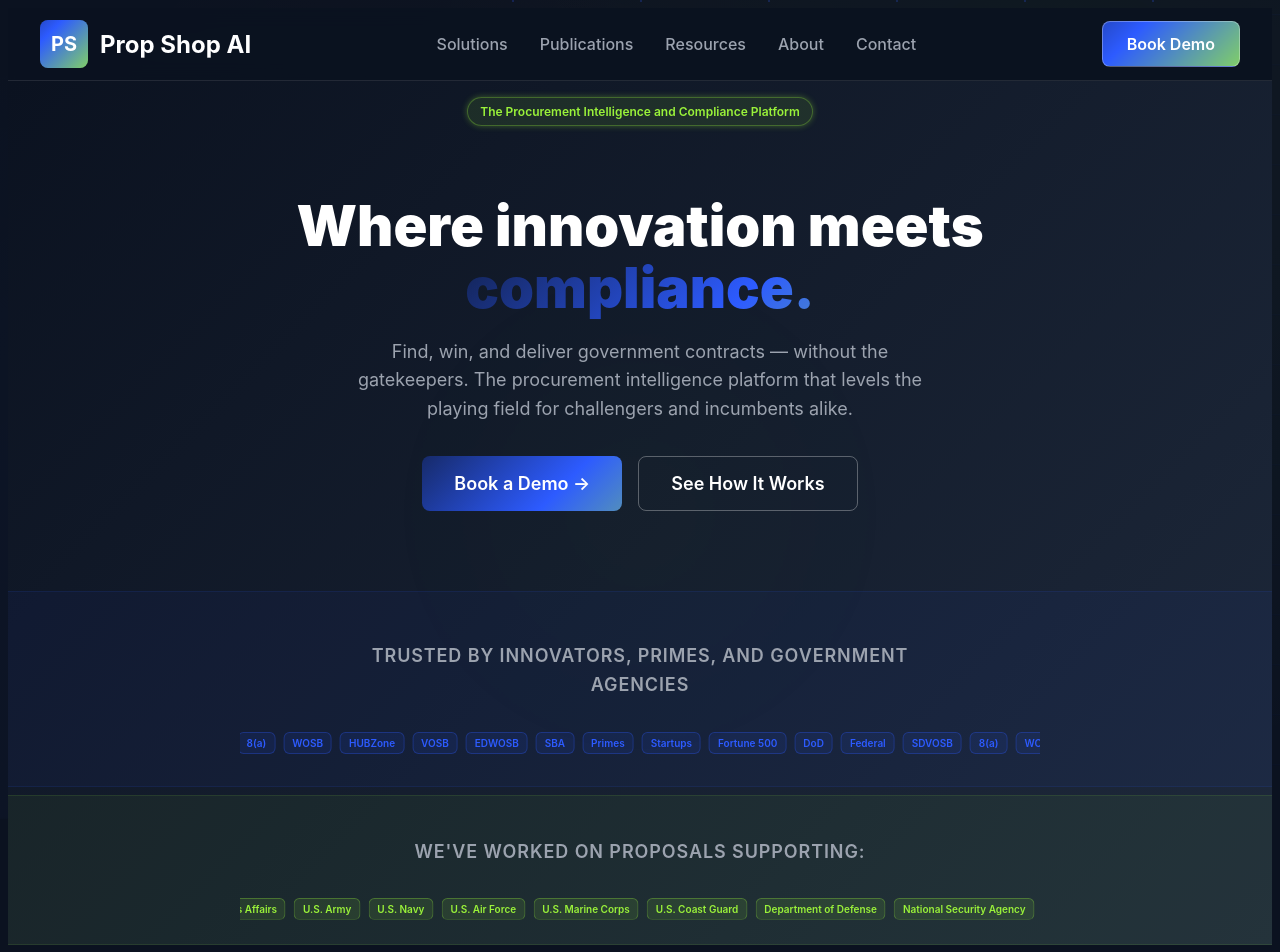
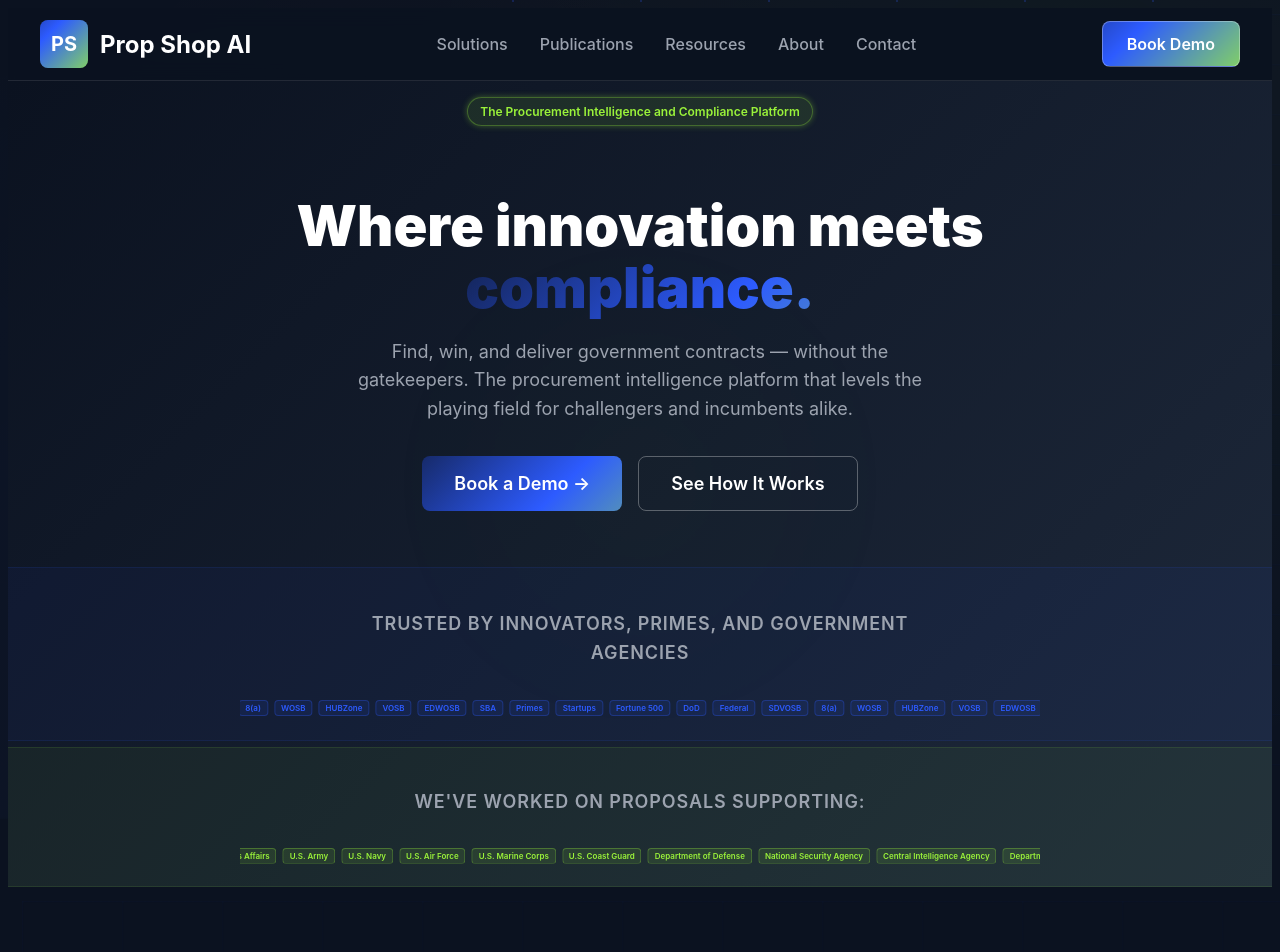
Before and after one commit to matthewbaumeister/PSAI-Website, a Next.js app: page / in a window 1280 px wide. Shown: the top 952 px of the page. Built offline with nearby package versions, Linux system fonts and the light colour scheme.

Commit message:
Make scrolling trust badges and agency tags more compact with reduced padding

```diff
--- a/src/app/globals.css
+++ b/src/app/globals.css
@@ -475,13 +475,13 @@ body::after {
   gap: 1rem;
   justify-content: center;
   flex-wrap: wrap;
-  margin-bottom: 2rem;
+  margin-bottom: 1.5rem;
 }
 
 /* Proof Row */
 .proof-row {
-  margin-top: 2rem;
-  padding: 1rem 0;
+  margin-top: 1rem;
+  padding: 0.5rem 0;
   background: rgba(45, 91, 255, 0.05);
   border-top: 1px solid rgba(45, 91, 255, 0.1);
   border-bottom: 1px solid rgba(45, 91, 255, 0.1);
@@ -491,9 +491,9 @@ body::after {
 
 .proof-label {
   text-align: center;
-  font-size: 0.75rem;
+  font-size: 0.625rem;
   color: rgba(255, 255, 255, 0.7);
-  margin-bottom: 0.5rem;
+  margin-bottom: 0.375rem;
   text-transform: uppercase;
   letter-spacing: 0.05em;
   font-weight: 600;
@@ -506,18 +506,18 @@ body::after {
 
 .proof-items {
   display: flex;
-  gap: 0.5rem;
+  gap: 0.375rem;
   animation: scroll-left 60s linear infinite;
   white-space: nowrap;
   width: max-content;
 }
 
 .proof-item {
-  padding: 0.25rem 0.5rem;
+  padding: 0.125rem 0.375rem;
   background: rgba(45, 91, 255, 0.1);
   border: 1px solid rgba(45, 91, 255, 0.3);
-  border-radius: 0.375rem;
-  font-size: 0.625rem;
+  border-radius: 0.25rem;
+  font-size: 0.5rem;
   font-weight: 600;
   color: #2D5BFF;
   white-space: nowrap;
@@ -526,8 +526,8 @@ body::after {
 
 /* Government Agencies Row */
 .agencies-row {
-  margin-top: 0.5rem;
-  padding: 0.5rem 0;
+  margin-top: 0.375rem;
+  padding: 0.375rem 0;
   background: rgba(154, 242, 58, 0.05);
   border-top: 1px solid rgba(154, 242, 58, 0.1);
   border-bottom: 1px solid rgba(154, 242, 58, 0.1);
@@ -537,9 +537,9 @@ body::after {
 
 .agencies-label {
   text-align: center;
-  font-size: 0.75rem;
+  font-size: 0.625rem;
   color: rgba(255, 255, 255, 0.7);
-  margin-bottom: 0.5rem;
+  margin-bottom: 0.375rem;
   text-transform: uppercase;
   letter-spacing: 0.05em;
   font-weight: 600;
@@ -552,19 +552,19 @@ body::after {
 
 .agencies-items {
   display: flex;
-  gap: 0.5rem;
+  gap: 0.375rem;
   animation: scroll-right 180s linear infinite;
   white-space: nowrap;
   width: max-content;
 }
 
 .agency-item {
-  padding: 0.25rem 0.5rem;
+  padding: 0.125rem 0.375rem;
   background: rgba(154, 242, 58, 0.1);
   border: 1px solid rgba(154, 242, 58, 0.3);
   border-bottom: 1px solid rgba(154, 242, 58, 0.1);
-  border-radius: 0.375rem;
-  font-size: 0.625rem;
+  border-radius: 0.25rem;
+  font-size: 0.5rem;
   font-weight: 600;
   color: #9AF23A;
   white-space: nowrap;
```
